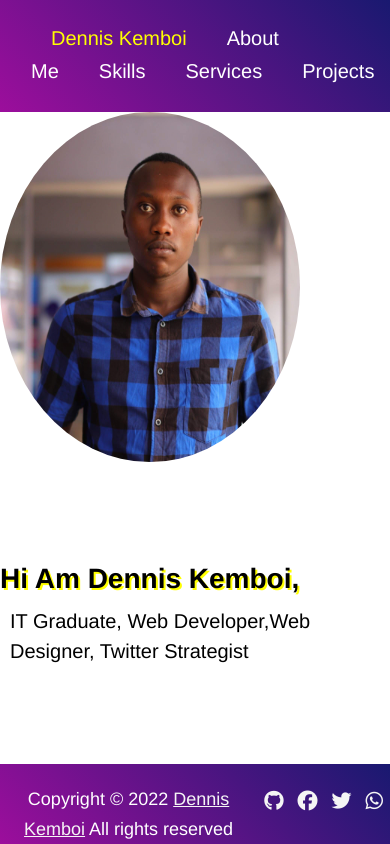
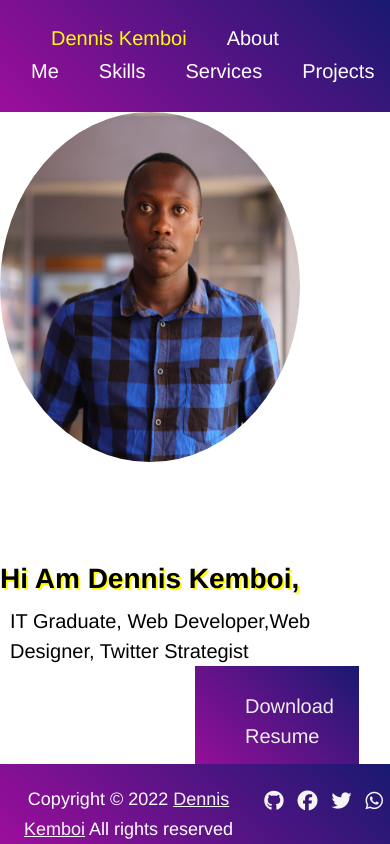
Before and after one commit to Developer-Dennis/densite, a Vue app: page / in a window 390 px wide. Shown: the top 844 px of the page. Built offline with nearby package versions, Linux system fonts and the light colour scheme.

Commit message:
added a link to view resume on google drive

```diff
--- a/src/views/HomeView.vue
+++ b/src/views/HomeView.vue
@@ -3,7 +3,10 @@
            <img :src="image" />
             <h1 class='desc'><b>Hi Am Dennis Kemboi,</b></h1>
             <p class='paragraph'><b>  IT Graduate, Web Developer,Web Designer, Twitter Strategist</b></p>
-        </div>
+            <div className="options">
+                <a  className='resume' href="https://drive.google.com/file/d/1xnRb1kGJIM6-BkDtQpL8FvM-ySg4u8Na/view?usp=sharing" target="_blank">Download Resume</a>
+            </div>
+       </div>
 </template>
 
 <script>
@@ -38,7 +41,6 @@
 .home h1{
   padding-top:100px;
 }
-
 div .options{
   display: flex;
   align-items: center;
@@ -53,6 +55,23 @@
   background: linear-gradient(45deg, rgb(156, 14, 156), midnightblue);
   text-decoration: none;
   padding: 25px;
+  margin-top: 25px;
+}
+div .options{
+  display: flex;
+  align-items: center;
+  justify-content: space-evenly;
+  width: 30%;
+  margin-left: 50%;
+
+}
+.options a {
+  display: inline-block;
+  color: #eee;
+  background: linear-gradient(45deg, rgb(156, 14, 156), midnightblue);
+  text-decoration: none;
+  padding-left: 40px;
+  font-size: 20px;
   margin-top: 25px;
 }
 
@@ -111,13 +130,6 @@
     margin-left: 0;
     padding: 0;
     border-radius: 5px;
-
-  }
-  .options .hire {
-    margin:0;
-    padding-left: 50px;
-    width:whatever;
-    margin:0 auto;
   }
   .options .resume{
     margin:0;
```
